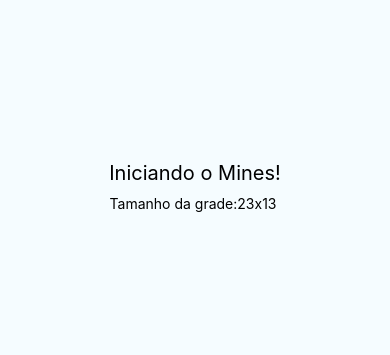
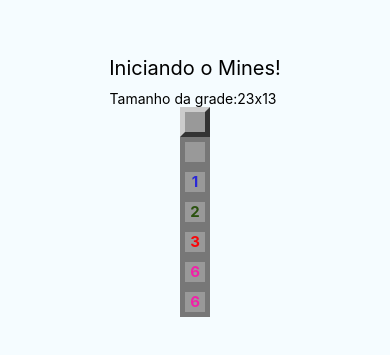
Before and after one commit to andrmacena/campo-minado, a React Native app: screen / in a window 390 px wide. Shown: the part 241-596 px from the top of the page. Built offline with nearby package versions, Linux system fonts and the light colour scheme.

Commit message:
Adicionado a importação do componente Field.js
Foi importado o componente Field para realizar a renderização do mesmo em tela

```diff
--- a/App.js
+++ b/App.js
@@ -1,8 +1,7 @@
 import React, { Component } from 'react';
-import Params from './src/params'
-
 import { View, Text, StyleSheet } from 'react-native';
 import params from './src/params';
+import Field from './src/components/Field';
 
 export default class App extends Component {
    render() {
@@ -11,13 +10,19 @@
             <Text style={styles.welcome}>Iniciando o Mines!</Text>
             <Text style={styles.instructions}>Tamanho da grade:
              {params.getRowsAmount()}x{params.getColumnsAmount()} </Text>
+            <Field />
+            <Field opened/>
+            <Field opened nearMines={1}/>
+            <Field opened nearMines={2}/>
+            <Field opened nearMines={3}/>
+            <Field opened nearMines={6}/>
+            <Field opened nearMines={6}/>
          </View>
       )
    }
 }
 
 const styles = StyleSheet.create({
-
    container: {
       flex: 1,
       justifyContent: 'center',
@@ -27,9 +32,6 @@
    welcome: {
       fontSize: 20,
       textAlign: 'center',
-      margin: 10
-   },
-   highlight: {
-      fontWeight: '700',
+      margin: 10,
    }
 })
```
